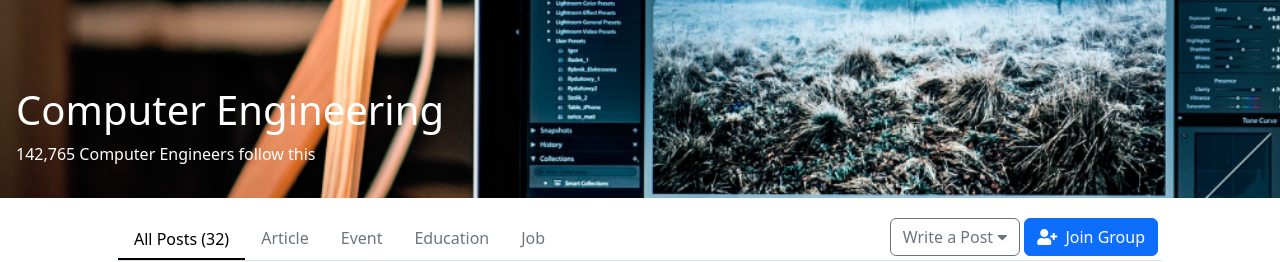
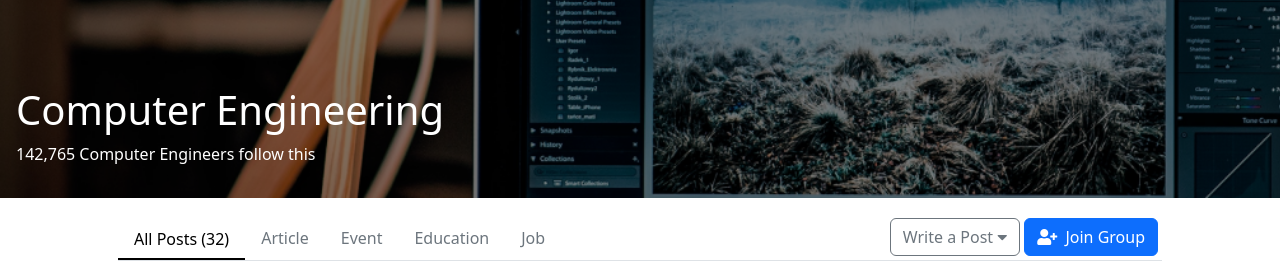
Before and after one commit to dethrtrns/atg-task, a Next.js app: page / in a window 1280 px wide. Shown: the part 416-678 px from the top of the page. Built offline with nearby package versions, Linux system fonts and the light colour scheme.

Commit message:
hero section, backdrop.

```diff
--- a/src/pages/index.js
+++ b/src/pages/index.js
@@ -79,6 +79,7 @@ export default function Home() {
           </div>
         </nav>
         <div className='hero bg-cover text-start d-flex align-items-end justify-content-start bg-rectangle-2'>
+          <div className='d-flex text-container align-items-end bg-color w-100 h-100'>
             <button className='btn btn-link text-white position-absolute top-0 start-0 m-3 d-md-none'>
               <i className='fas fa-arrow-left'></i>
             </button>
@@ -88,9 +89,10 @@ export default function Home() {
               data-bs-target='#signUpModal'>
               Join Group
             </button>
-          <div className='text-white p-3 text-container'>
+            <div className='text-white p-3'>
               <h1>Computer Engineering</h1>
               <p>142,765 Computer Engineers follow this</p>
+            </div>
           </div>
         </div>
         <style jsx>{`
@@ -112,6 +114,10 @@ export default function Home() {
             background-size: cover;
             opacity: 0;
             transition: opacity 0.5s ease-in-out;
+          }
+
+          .bg-color {
+            background-color: rgba(0, 0, 0, 0.5);
           }
 
           .text-container {
```
Lines whose indentation alone changed are shown as unchanged.
